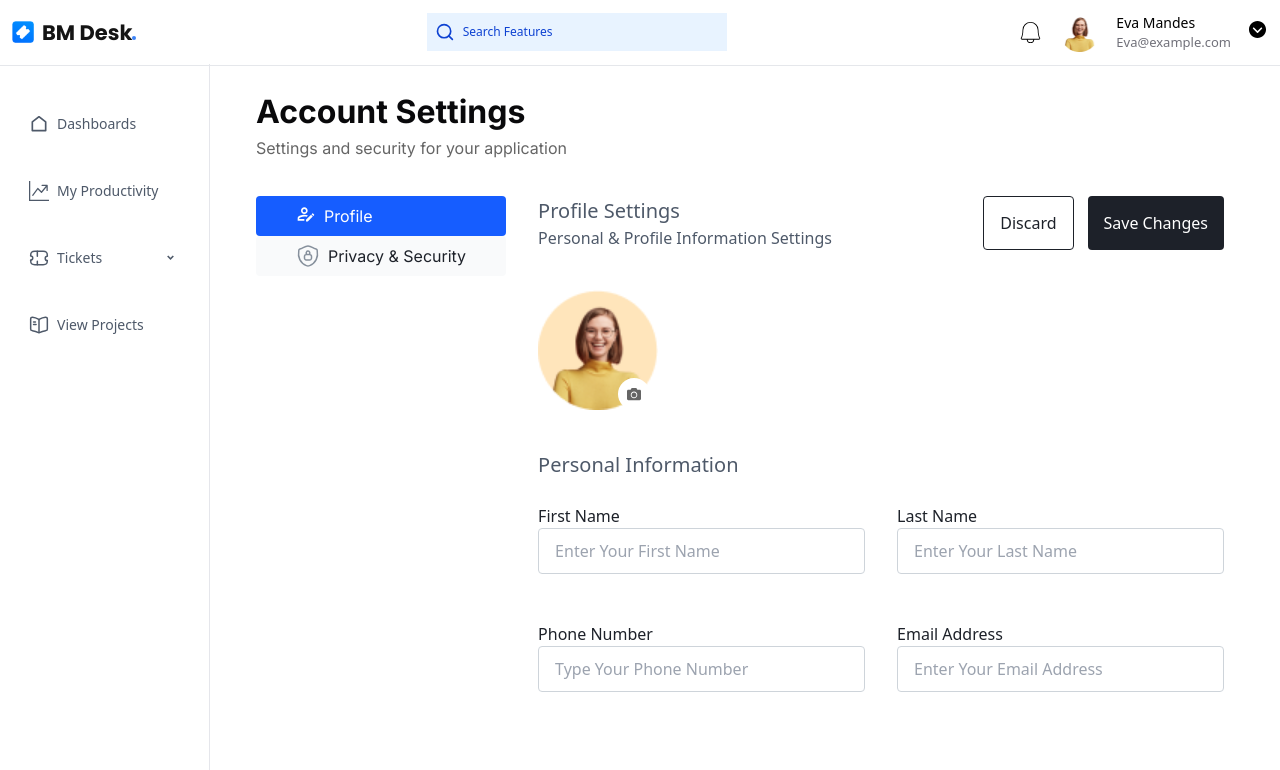
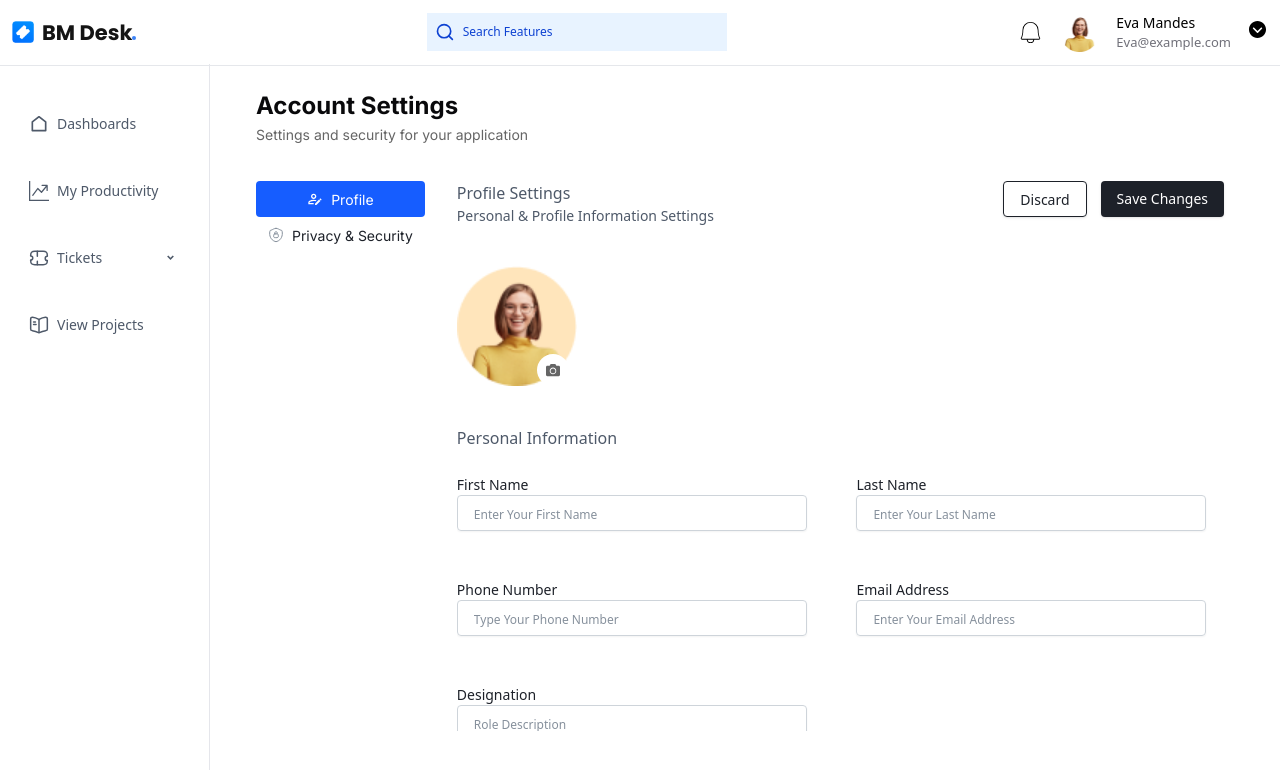
Before and after one commit to Mojithmj/BM-DESK-PROJECT, a React (Vite) app in the folder bm-desk/: page /editaccountsettings in a window 1280 px wide. Shown: the top 770 px of the page. Built offline with nearby package versions, Linux system fonts and the light colour scheme.

Commit message:
editaccount

```diff
--- a/bm-desk/src/components/Editaccountsettings.jsx
+++ b/bm-desk/src/components/Editaccountsettings.jsx
@@ -2,6 +2,8 @@ import React, { useState } from "react";
 import Avatariamge from "../assets/Avatar Image.png";
 import { FaCamera } from "react-icons/fa";
 import Privacyaccountsettings from "./Privacyaccountsettings";
+import { Button } from "./ui/button";
+import { Input } from "./ui/input";
 
 function Editaccountsettings({ onInputChange }) {
   const [activeTab, setActiveTab] = useState("profile");
@@ -69,10 +71,10 @@ function Editaccountsettings({ onInputChange }) {
       <div className="fixed top-30 left-64 w-[calc(100%_-_300px)]">
         <div className="flex flex-col flex-start gap-9">
           <div>
-            <h1 className="font-inter text-[32px] font-bold text-[#09090B]">
+            <h1 className="font-inter text-[20px] md:text-[24px] lg:text-[24px] 2xl:text-[32px]  font-bold text-[#09090B]">
               Account Settings
             </h1>
-            <h2 className="font-inter text-[16px] font-normal text-[#656565]">
+            <h2 className="font-inter text-[12px] sm:text-[10px] md:text-[12px] xl:text-[14px] 2xl:text-[16px] font-normal text-[#656565]">
               Settings and security for your application
             </h2>
           </div>
@@ -81,19 +83,57 @@ function Editaccountsettings({ onInputChange }) {
           <div className="flex gap-8">
             <div>
               <div className="grid text-nowrap">
-                {tabs.map((tab) => (
-                  <button
+              {tabs.map((tab) => (
+                  <Button
                     key={tab.value}
                     onClick={() => setActiveTab(tab.value)}
-                    className={`font-inter text-[16px] flex gap-[8px] font-normal px-[40px] rounded-[4px] py-[8px] transition-colors ${
+                    className={`font-inter sm:px-[10px] sm:py-[4px] lg:px-[12px] 2xl:px-[40px] text-[12px] sm:text-[10px] md:text-[12px] xl:text-[14px] 2xl:text-[16px] flex gap-[8px] font-normal rounded-[4px] transition-colors border-0 shadow-none ${
                       activeTab === tab.value
-                        ? "bg-[#165DFF] text-[#FFFFFF]"
-                        : "bg-gray-50 text-[#1D2129]"
+                        ? "bg-[#165DFF] text-[#FFFFFF] hover:bg-[#165DFF] hover:text-[#FFFFFF]"
+                        : "bg-[#FFFFFF] text-[#1D2129] hover:bg-[#FFFFFF] hover:text-[#1D2129]"
                     }`}
                   >
-                    {tab.icon(activeTab === tab.value)} {/* Pass isActive */}
-    {tab.label}
-                  </button>
+                    {/* Conditionally render the SVG if tab.value matches */}
+                    {tab.value === "profile" && (
+                      <svg
+                        xmlns="http://www.w3.org/2000/svg"
+                        width="20"
+                        height="20"
+                        viewBox="0 0 24 24"
+                        fill="none"
+                      >
+                        <path
+                          d="M2 17V20H10V18.11H3.9V17C3.9 16.36 7.03 14.9 10 14.9C10.96 14.91 11.91 15.04 12.83 15.28L14.35 13.76C12.95 13.29 11.5 13.03 10 13C7.33 13 2 14.33 2 17ZM10 4C7.79 4 6 5.79 6 8C6 10.21 7.79 12 10 12C12.21 12 14 10.21 14 8C14 5.79 12.21 4 10 4ZM10 10C8.9 10 8 9.11 8 8C8 6.89 8.9 6 10 6C11.1 6 12 6.9 12 8C12 9.1 11.11 10 10 10ZM21.7 13.35L20.7 14.35L18.65 12.35L19.65 11.35C19.7528 11.2492 19.891 11.1928 20.035 11.1928C20.179 11.1928 20.3172 11.2492 20.42 11.35L21.7 12.63C21.91 12.84 21.91 13.19 21.7 13.4M12 18.94L18.06 12.88L20.11 14.88L14.11 20.95H12V18.94Z"
+                          fill={activeTab === tab.value ? "white" : "#86909C"}
+                        />
+                      </svg>
+                    )}
+                    {tab.value === "privacyandsecurity" && (
+                      <svg
+                        xmlns="http://www.w3.org/2000/svg"
+                        width="24"
+                        height="24"
+                        viewBox="0 0 24 24"
+                        fill="none"
+                      >
+                        <path
+                          d="M11.998 2C8.98997 2 7.03997 4.019 4.73397 4.755C3.79597 5.055 3.32697 5.204 3.13697 5.415C2.94697 5.625 2.89197 5.934 2.78097 6.55C1.59097 13.146 4.19097 19.244 10.391 21.618C11.056 21.873 11.389 22 12.001 22C12.613 22 12.947 21.872 13.613 21.617C19.812 19.244 22.409 13.146 21.219 6.55C21.108 5.934 21.052 5.625 20.862 5.414C20.672 5.203 20.204 5.054 19.266 4.755C16.959 4.019 15.006 2 11.998 2Z"
+                          stroke={activeTab === tab.value ? "white" : "#86909C"}
+                          strokeWidth="1.5"
+                          strokeLinecap="round"
+                          strokeLinejoin="round"
+                        />
+                        <path
+                          d="M10.2501 9.95897C10.2501 9.89897 10.2581 9.55297 10.2601 9.11897C10.2601 8.72097 10.2261 8.33897 10.4161 7.98897C11.1261 6.57497 13.1661 6.71897 13.6701 8.15897C13.7571 8.39597 13.7631 8.77097 13.7601 9.11897C13.7571 9.56197 13.7661 9.95897 13.7661 9.95897M10.3371 10.38C9.25714 10.38 8.71714 11.16 8.59714 11.64C8.47714 12.12 8.47714 13.86 8.54914 14.58C8.78914 15.48 9.38914 15.852 9.97714 15.972C10.5171 16.02 12.7971 16.002 13.4571 16.002C14.4171 16.02 15.1371 15.66 15.4371 14.58C15.4971 14.22 15.5571 12.24 15.4071 11.64C15.0891 10.68 14.2971 10.38 13.6971 10.38H10.3371Z"
+                          stroke={activeTab === tab.value ? "white" : "#86909C"}
+                          strokeWidth="1.5"
+                          strokeLinecap="round"
+                          strokeLinejoin="round"
+                        />
+                      </svg>
+                    )}
+                    {tab.label}
+                  </Button>
                 ))}
               </div>
             </div>
@@ -105,20 +145,20 @@ function Editaccountsettings({ onInputChange }) {
                   {/* Profile Content */}
                   <div className="flex justify-between w-full">
                     <div>
-                      <p className="text-[#4E5969] text-[20px] font-medium">
+                      <p className="text-[#4E5969] text-[10px] 2xl:text-[20px] lg:text-[16px] md:text-[14px] sm:text-[12px] font-medium">
                         Profile Settings
                       </p>
-                      <p className="text-[#4E5969] text-[16px] font-normal">
+                      <p className="text-[#4E5969] text-[12px] sm:text-[10px] md:text-[12px] xl:text-[14px] 2xl:text-[16px] font-normal">
                         Personal & Profile Information Settings
                       </p>
                     </div>
                     <div className="flex gap-[14px]">
-                      <button className="text-[#1D2129] text-[16px] font-normal px-[16px] py-[8px] rounded-[4px] border-[1px] border-[#1D2129]">
+                      <Button className="text-[#1D2129] text-[12px] sm:text-[10px] md:text-[12px] xl:text-[14px] 2xl:text-[16px] font-normal px-[16px] py-[8px] rounded-[4px] border-[1px] border-[#1D2129]">
                         Discard
-                      </button>
-                      <button className="gap-[10px] bg-[#1D2129] rounded-[4px] text-[#FFFFFF] flex items-center px-4 py-2">
+                      </Button>
+                      <Button className="gap-[10px] bg-[#1D2129] rounded-[4px] text-[#FFFFFF] hover:bg-[#1D2129] hover:text-[#FFFFFF] flex items-center px-4 py-2">
                         Save Changes
-                      </button>
+                      </Button>
                     </div>
                   </div>
 
@@ -136,22 +176,22 @@ function Editaccountsettings({ onInputChange }) {
 
                   {/* Personal Information */}
                   <div className="flex flex-col gap-6">
-                    <p className="text-[#4E5969] text-[20px] font-medium">
+                    <p className="text-[#4E5969] text-[10px] 2xl:text-[20px] lg:text-[16px] md:text-[14px] sm:text-[12px] font-medium">
                       Personal Information
                     </p>
                     <div className="grid grid-cols-2 gap-8">
                       {inputs.map((input) => (
                         <div key={input.label} className="mb-4">
-                          <p className="text-[#1D2129] text-[16px] font-medium">
+                          <p className="text-[#1D2129] text-[12px] sm:text-[10px] md:text-[12px] xl:text-[14px] 2xl:text-[16px] font-medium">
                             {input.label}
                           </p>
-                          <input
+                          <Input
                             type="text"
                             placeholder={input.placeholder}
                             onChange={(e) =>
                               onInputChange(input.label, e.target.value)
                             }
-                            className="text-[#86909C] px-[16px] py-[10px] border-[1px] rounded-[4px] border-[#CED4DA] w-full"
+                            className="text-[#86909C] px-[16px] py-[10px] border-[1px] rounded-[4px] border-[#CED4DA] w-[350px] placeholder:text-[12px]"
                           />
                         </div>
                       ))}
--- a/bm-desk/src/components/TabsSearchButton.jsx
+++ b/bm-desk/src/components/TabsSearchButton.jsx
@@ -19,7 +19,7 @@ const TabsSearchButton = ({
             <Button
               key={tab.value}
               onClick={() => setActiveTab(tab.value)}
-              className={`font-inter text-[12px] sm:text-[10px] md:text-[12px] xl:text-[14px] 2xl:text-[16px] font-normal p-[6px] rounded-[4px] px-4 transition-colors ${
+              className={`font-inter text-[12px] sm:text-[10px] md:text-[12px] xl:text-[14px] 2xl:text-[16px] font-normal p-[6px] rounded-[4px] px-4 transition-colors border-0 shadow-none ${
                 activeTab === tab.value
                   ? "bg-black text-white hover:bg-black"
                   : "bg-gray-50 text-black"
```
Also changed, not shown: bm-desk/src/components/AccountSettings.jsx (+20 -18 lines), bm-desk/src/components/Privacyaccountsettings.jsx (+43 -35 lines).
